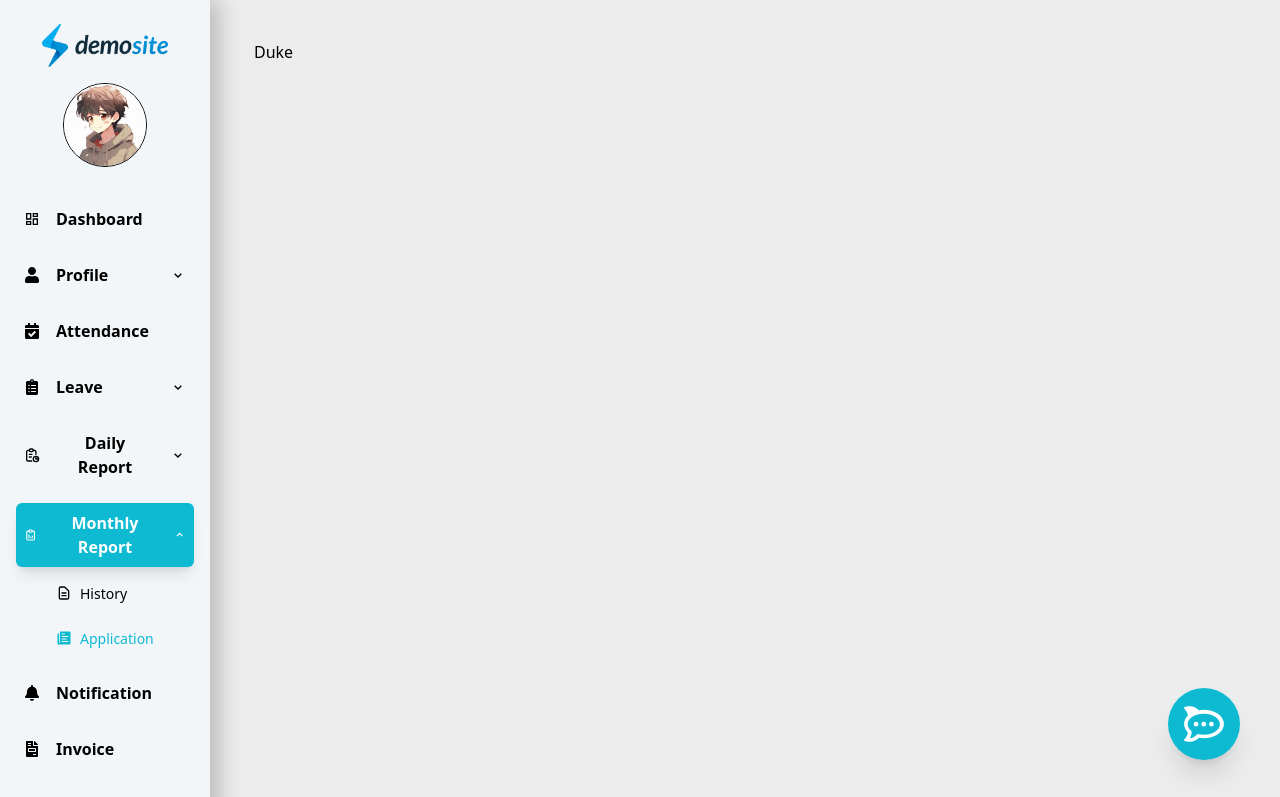
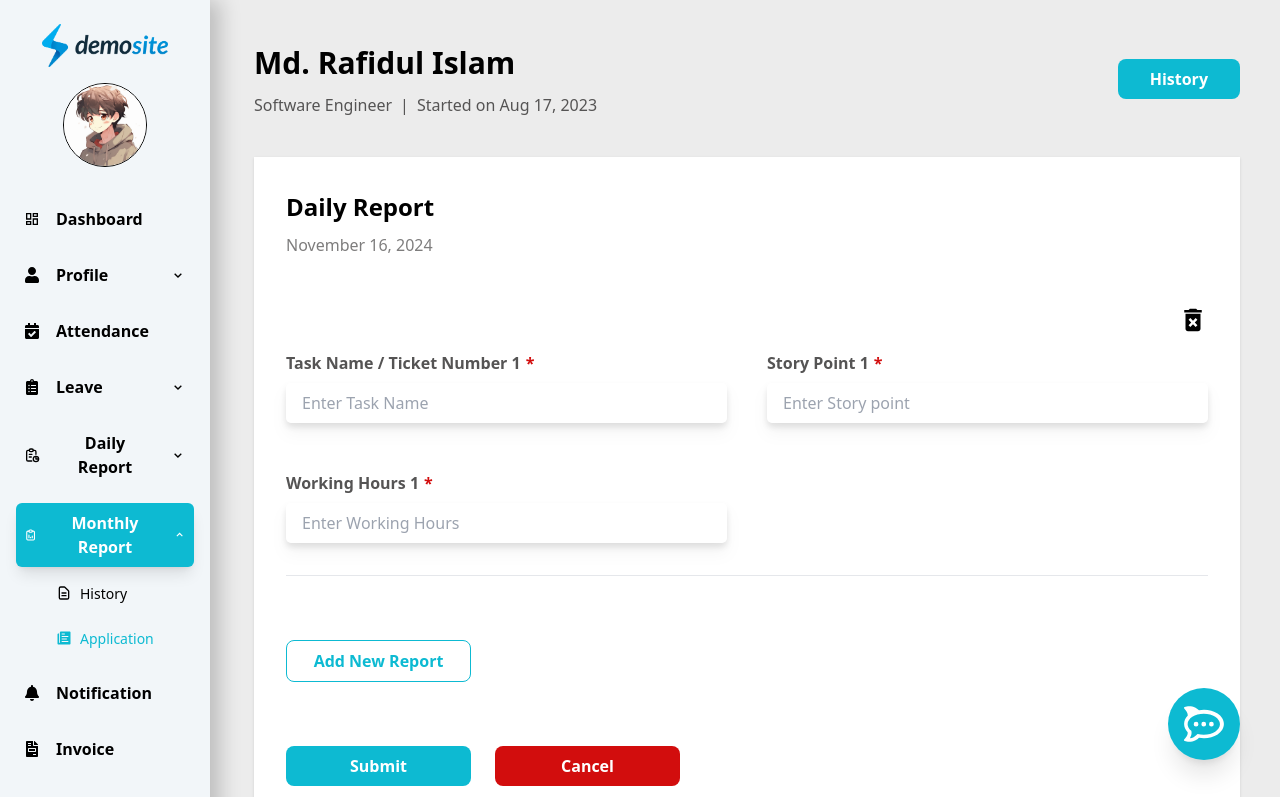
Before and after one commit to Rafidulemon/hr_mgt, a React (Vite) app: page /monthly/report in a window 1280 px wide. Shown: the top 797 px of the page. Built offline with nearby package versions, Linux system fonts and the light colour scheme.

Commit message:
initial design done

```diff
--- /dev/null
+++ b/src/pages/report/monthly/history.tsx
@@ -0,0 +1,95 @@
+import { useState } from "react";
+import { MdKeyboardArrowLeft, MdKeyboardArrowRight } from "react-icons/md";
+import Text from "../../../components/atoms/Text/Text";
+import { months } from "../../../utils/dateAndMonth";
+import TextFeild from "../../../components/atoms/TextFeild/TextFeild";
+import Button from "../../../components/atoms/buttons/Button";
+import { useNavigate } from "react-router-dom";
+
+function MonthlyHistory() {
+  const navigate = useNavigate();
+  const date = new Date();
+  const currentMonthIndex = date.getMonth();
+  const currentYear = date.getFullYear();
+  const [currentMonth, setCurrentMonth] = useState<number>(currentMonthIndex);
+  const [year, setYear] = useState<number>(currentYear);
+
+  const preMonth = () => {
+    setCurrentMonth((prev) => {
+      if (prev === 0) {
+        setYear((prevYear) => prevYear - 1);
+        return 11;
+      }
+      return prev - 1;
+    });
+  };
+
+  const nextMonth = () => {
+    setCurrentMonth((prev) => {
+      if (prev === 11) {
+        setYear((prevYear) => prevYear + 1);
+        return 0;
+      }
+      return prev + 1;
+    });
+  };
+
+  return (
+    <div className="w-full flex flex-col gap-10">
+      <div className="flex justify-between items-center">
+        <Text text="Monthly Report History" className="font-semibold text-[30px]" />
+        <div className="h-[46px] w-[250px] bg-primary rounded-md flex justify-between items-center px-[4px]">
+          <MdKeyboardArrowLeft
+            size={20}
+            color="white"
+            className="cursor-pointer"
+            onClick={preMonth}
+          />
+          <Text
+            text={`${months[currentMonth]}, ${year}`}
+            className="text-[16px] font-semibold text-white"
+          />
+          <MdKeyboardArrowRight
+            size={20}
+            color="white"
+            className="cursor-pointer"
+            onClick={nextMonth}
+          />
+        </div>
+      </div>
+
+      <div className="w-full bg-white shadow p-8 flex flex-col gap-6">
+        <div className="flex flex-col gap-2">
+          <Text text="Monthly Report" className="font-semibold text-[24px]" />
+          <Text
+            text={`${months[currentMonth]}, ${year}`}
+            className="text-text_bold"
+          />
+        </div>
+
+        <div className="w-full mt-4 grid grid-cols-2 gap-6">
+          <div className="col-span-1 flex flex-col gap-12">
+            <TextFeild label="Task Done" text="5" />
+            <TextFeild label="Story Point" text="20" />
+            <TextFeild label="Working Hours" text="80" />
+            <Button theme="secondary" className="w-[185px]" onClick={() => navigate("/report/monthly")}>
+              <Text text="Add New Report" className="font-semibold" />
+            </Button>
+          </div>
+          <div className="col-span-1 flex flex-col gap-2">
+            <Text text="Task Name/ Ticket Number" className="text-text_bold font-semibold"/>
+            <div className="flex flex-col gap-1 text-text_primary font-semibold">
+                <Text text="Task-1"/>
+                <Text text="Task-2"/>
+                <Text text="Task-3"/>
+                <Text text="Task-4"/>
+                <Text text="Task-5"/>
+            </div>
+          </div>
+        </div>
+      </div>
+    </div>
+  );
+}
+
+export default MonthlyHistory;
--- a/src/pages/report/monthly/index.tsx
+++ b/src/pages/report/monthly/index.tsx
@@ -1,3 +1,115 @@
+import { EmployeeHeader } from "../../../components/layouts/EmployeeHeader";
+import { useNavigate } from "react-router-dom";
+import Text from "../../../components/atoms/Text/Text";
+import { useState } from "react";
+import Button from "../../../components/atoms/buttons/Button";
+import { MdDeleteForever } from "react-icons/md";
+import TextInput from "../../../components/atoms/inputs/TextInput";
 export default function MonthlyReportApplication() {
-  return <div>Duke</div>;
+  const navigate = useNavigate();
+  const day = new Date();
+  const today = new Intl.DateTimeFormat("en-us", {
+    month: "long",
+    day: "numeric",
+    year: "numeric",
+  }).format(day);
+  const [reports, setReports] = useState([
+    {
+      id: 1,
+      taskName: "",
+      storyPoint: "",
+      workingHours: "",
+    },
+  ]);
+
+  const handleAddReport = () => {
+    const newReport = {
+      id: reports.length + 1,
+      taskName: "",
+      storyPoint: "",
+      workingHours: "",
+    };
+
+    setReports((prev) => {
+      return [...prev, newReport];
+    });
+  };
+
+  const handleDeleteReport = (id: number) => {
+    setReports((prevReports) =>
+      prevReports.filter((report) => report.id != id)
+    );
+  };
+
+  console.log("Now the reports are", reports);
+  return (
+    <div className="w-full flex flex-col gap-10">
+      <EmployeeHeader
+        name="Md. Rafidul Islam"
+        designation="Software Engineer"
+        joining_date="Aug 17, 2023"
+        hasRightButton
+        buttonText="History"
+        onButtonClick={() => navigate("/monthly/report-history")}
+      />
+      <div className="w-full bg-white shadow p-8 flex flex-col gap-6">
+        <div className="flex flex-col gap-2 mb-6">
+          <Text text="Daily Report" className="text-[24px] font-semibold" />
+          <Text text={today} className="text-text_primary" />
+        </div>
+
+        {reports.map((report, index) => (
+          <div className="border-b pb-6 mb-10" key={report.id}>
+            <div className="col-span-2 flex justify-end">
+              <button
+                onClick={() => handleDeleteReport(report?.id)}
+                className="text-[30px] hover:text-red-500 mb-4"
+                aria-label={`Delete Report ${index + 1}`}
+              >
+                <MdDeleteForever />
+              </button>
+            </div>
+            <div className="grid grid-cols-2 gap-10">
+              <TextInput
+                label={`Task Name / Ticket Number ${report.id}`}
+                placeholder="Enter Task Name"
+                isRequired
+              />
+              <TextInput
+                placeholder="Enter Story point"
+                label={`Story Point ${report.id}`}
+                isRequired
+              />
+              <TextInput
+                placeholder="Enter Working Hours"
+                label={`Working Hours ${report.id}`}
+                isRequired
+              />
+            </div>
+          </div>
+        ))}
+
+        <Button
+          theme="secondary"
+          className="w-[185px]"
+          onClick={handleAddReport}
+        >
+          <Text text="Add New Report" className="font-semibold" />
+        </Button>
+
+        <div className="w-full flex flex-row gap-6 mt-10">
+          <Button type="submit" className="w-[185px]">
+            <Text text="Submit" className="font-semibold" />
+          </Button>
+          <Button
+            theme="cancel"
+            className="w-[185px]"
+            onClick={() => navigate("/monthly/report-history")}
+          >
+            <Text text="Cancel" className="font-semibold" />
+          </Button>
+        </div>
+      </div>
+    </div>
+  );
 }
```
